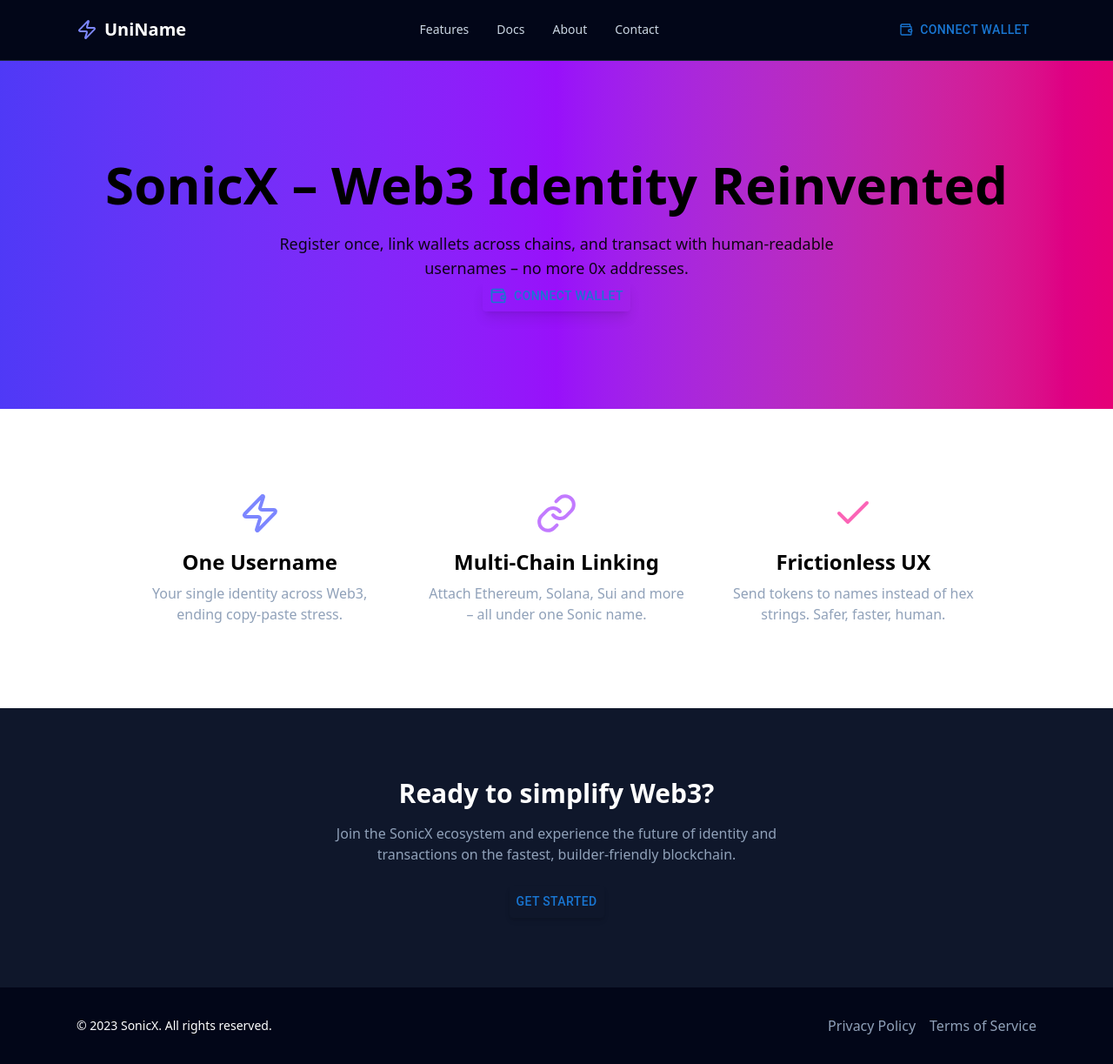
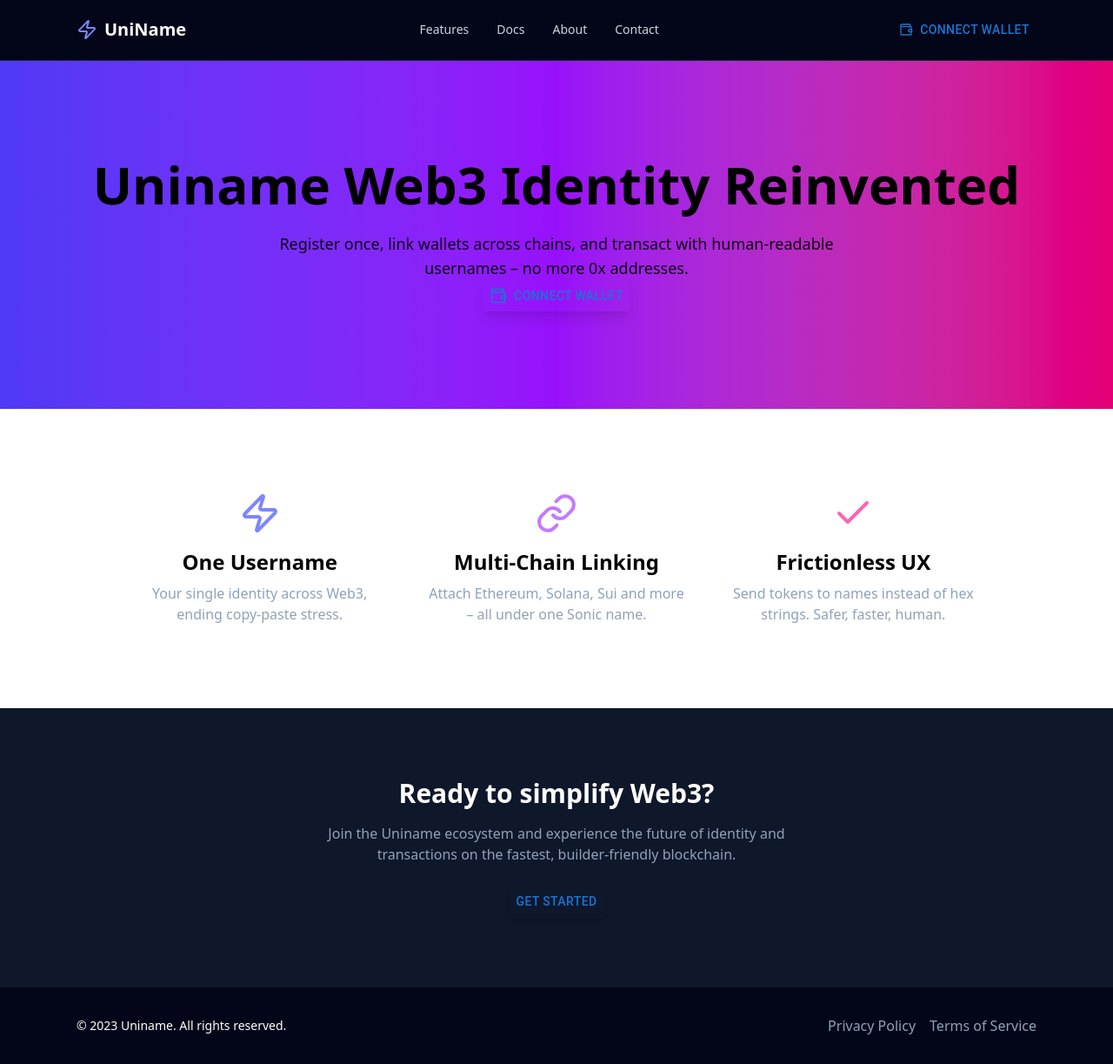
Before and after one commit to Holuwaphemmy01/UniName_Morph, a React (Vite) app in the folder frontend/uniname/: page / in a window 1280 px wide. Shown: the whole page at 87% size. Built offline with nearby package versions, Linux system fonts and the light colour scheme.

Commit message:
refactoring

```diff
--- a/frontend/uniname/src/components/landingPage/ActionSection.tsx
+++ b/frontend/uniname/src/components/landingPage/ActionSection.tsx
@@ -26,7 +26,7 @@ const ActionSection = () => {
       <section className="py-20 bg-slate-900 text-center">
         <h2 className="text-3xl font-bold mb-4 text-white">Ready to simplify Web3?</h2>
         <p className="max-w-xl mx-auto mb-6 text-slate-400">
-          Join the SonicX ecosystem and experience the future of identity and transactions on the fastest, builder-friendly blockchain.
+          Join the Uniname ecosystem and experience the future of identity and transactions on the fastest, builder-friendly blockchain.
         </p>
         <Button
           //onClick={handleConnectWallet}
--- a/frontend/uniname/src/components/landingPage/Footer.tsx
+++ b/frontend/uniname/src/components/landingPage/Footer.tsx
@@ -7,7 +7,7 @@ const Footer = () => {
             <div className="max-w-6xl mx-auto px-6">
             <div className="flex flex-col md:flex-row justify-between items-center">
                 <div className="text-center md:text-left mb-4 md:mb-0">
-                <p className="text-sm">© 2023 SonicX. All rights reserved.</p>
+                <p className="text-sm">© 2023 Uniname. All rights reserved.</p>
                 </div>
                 <div className="flex space-x-4">
                 <a href="#" className="text-slate-400 hover:text-white">Privacy Policy</a>
--- a/frontend/uniname/src/components/landingPage/HeroSection.tsx
+++ b/frontend/uniname/src/components/landingPage/HeroSection.tsx
@@ -19,7 +19,7 @@ const HeroSection = () => {
           transition={{ duration: 0.6 }}
           className="text-6xl font-extrabold mb-6"
         >
-          SonicX – Web3 Identity Reinvented
+          Uniname Web3 Identity Reinvented
         </motion.h1>
         <p className="max-w-2xl mx-auto text-lg opacity-90">
           Register once, link wallets across chains, and transact with human-readable usernames – no more 0x addresses.
```
